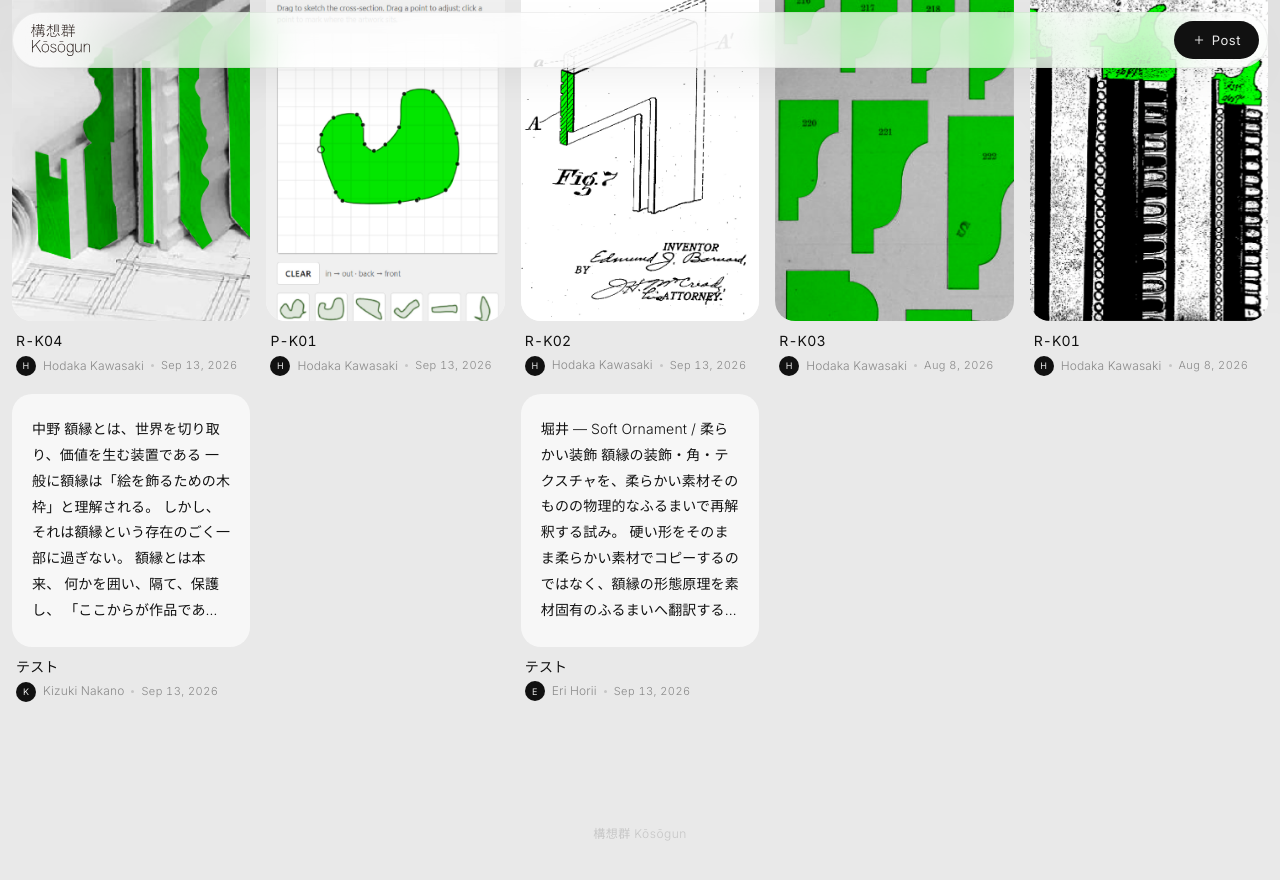
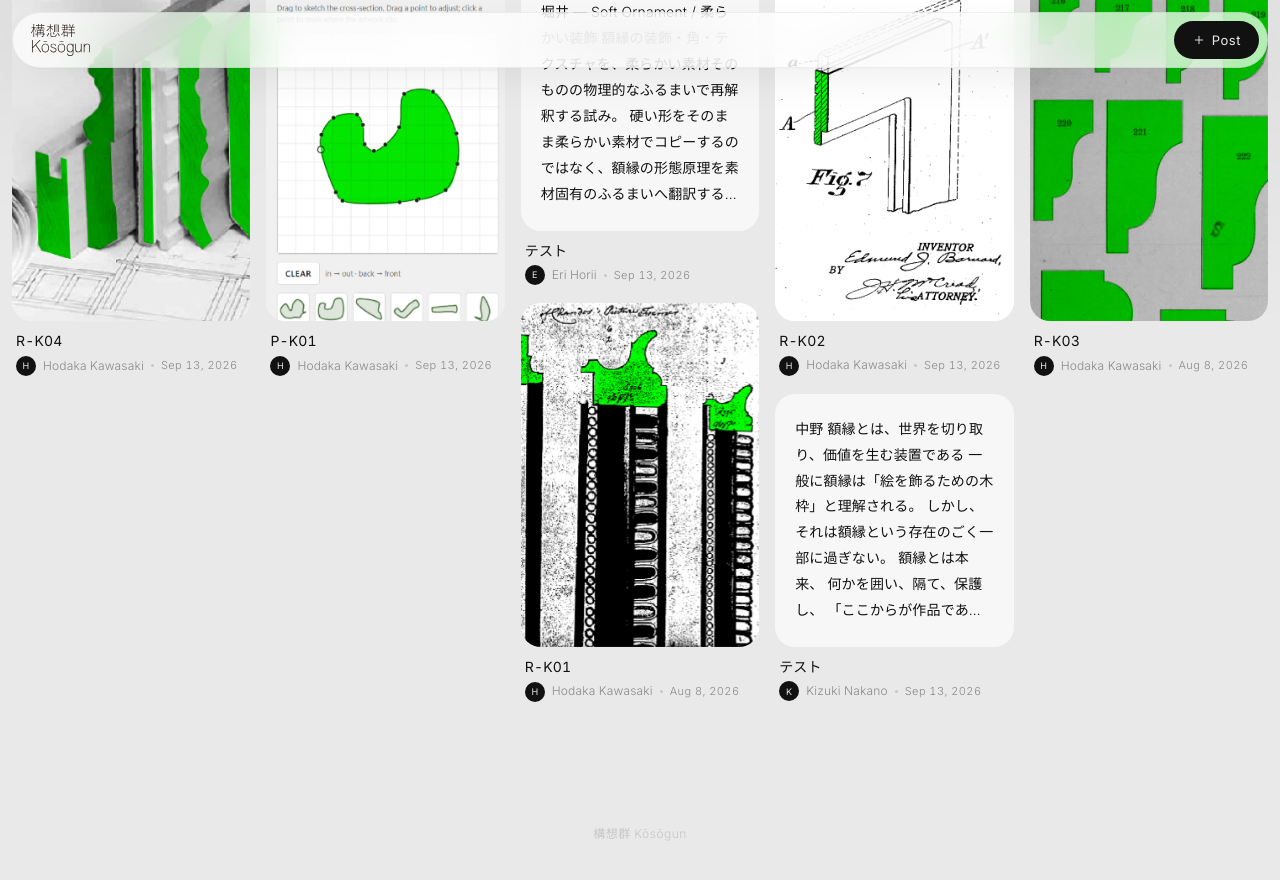
Before and after one commit to da-unch/kosogun, a Jekyll site: the page built from index.html, in a window 1280 px wide and 900 px high, scrolled down 238 px. Shown: the top 880 px of the window. Built offline with Jekyll 4.4.1, drawn with Linux system fonts in a browser that asks for light colours; part of the change alters nothing that is shown.

```diff
--- a/_data/order.yml
+++ b/_data/order.yml
@@ -3,13 +3,13 @@ posts:
     post: 2026-09-13-r-k04
   - type: 河﨑
     post: 2026-09-13-p-k01
+  - type: 堀井
+    post: README
   - type: 河﨑
     post: 2026-09-13-r-k02
   - type: 河﨑
     post: README
   - type: 河﨑
     post: 2026-08-08-テスト1
-  - type: 堀井
-    post: README
   - type: 中野
     post: README
```
